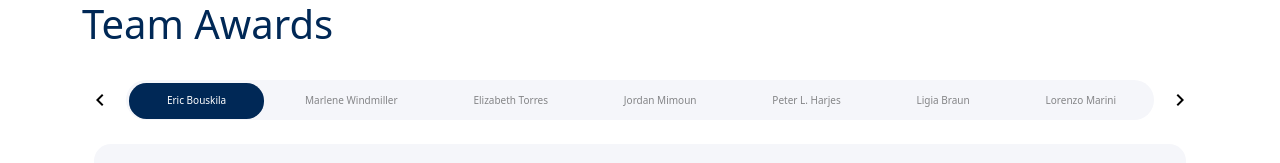
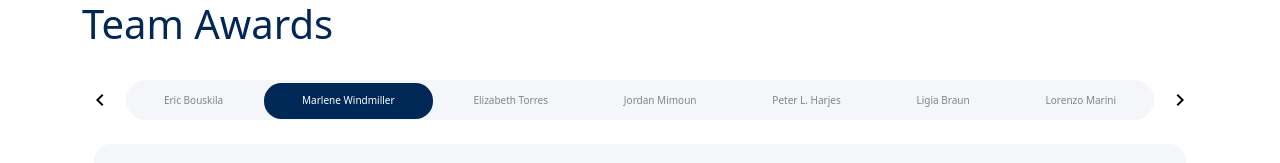
Before and after one commit to rhojda/Timeline-Bootstrap, a website: page index.html in a window 1280 px wide. Both pictures are taken after a click on the button "chevron_right". Shown: the top 163 px of the page. Drawn offline with nearby package versions, Linux system fonts and the light colour scheme.

Commit message:
Adding Javascript to pills

```diff
--- a/index.html
+++ b/index.html
@@ -94,12 +94,15 @@
         position: absolute;
     }
 
-    .active,
-    .pill_one {
+    .active{
         background-color: #002856;
         color: white;
         border-radius: 17.5px;
         margin: 3px;
+    }
+
+    #myPills .nav-item:not(.layout-active) {
+        display: none;
     }
 </style>
 
@@ -124,7 +127,7 @@
         <!-- Need help here with the javascript. Need to make arrows so that when they are clicked jumps to the next pill -->
         <div class="container" id="navigation">
             <div style="flex-grow: 0; display: flex;"><button
-                    style="border: none; background-color: white; display: flex;"><i
+                    style="border: none; background-color: white; display: flex;" id="chevron_left"><i
                         class="material-icons">chevron_left</i></button></div>
             <div class="members" style="flex-grow: 1;">
                 <ul class="nav nav-pills nav-fill" id="myPills">
@@ -153,7 +156,7 @@
             </div>
 
             <div style="flex-grow: 0; display: flex;"><button
-                    style="border: none; background-color: white; display: flex;"><i
+                    style="border: none; background-color: white; display: flex;" id="chevron_right"><i
                         class="material-icons">chevron_right</i></button></div>
         </div>
 
@@ -672,7 +675,109 @@
 
         <script src="https://cdn.jsdelivr.net/npm/bootstrap@5.0.2/dist/js/bootstrap.bundle.min.js"
             integrity="sha384-MrcW6ZMFYlzcLA8Nl+NtUVF0sA7MsXsP1UyJoMp4YLEuNSfAP+JcXn/tWtIaxVXM" crossorigin="anonymous">
-            </script>
+        </script>
+
+    <script>
+
+        // Object containing the devices and their respective sizes and pill counts
+        // Modify the sizes and pill counts as needed
+        const devices = {
+            "mobile-L": {size: 425, pills: 2},
+            "tablet": {size: 768, pills: 5},
+            "laptop": {size: 1024, pills: 8},
+            "laptop-L": {size: 1440, pills: 8},
+            "4k": {size: 2560, pills: 8},
+            "8k": {size: 7680, pills: 8}
+        };
+
+        // Function to get the current width of the device's viewport
+        const getDeviceWidth = () => window.innerWidth;
+
+        // Function to get the device information based on the current viewport width
+        const deviceInfo = () => {
+            const width = getDeviceWidth();
+            return Object.values(devices).find((value) => {
+                if(width <= value.size){
+                    return value;
+                }
+            });
+        }
+
+        // Select all elements with the class 'nav-item' within the element with id 'myPills'
+        const pills = document.querySelectorAll('#myPills .nav-item');
+
+        // Get the active pills based on the device's pill count
+        const activePills = Array.from(pills).slice(0, deviceInfo().pills);
+        activePills.forEach((pill) => {
+            // Add the 'layout-active' class to each active pill
+            pill.classList.add('layout-active');
+        });
+
+        // Create a Set from the active pills
+        const pillsLayout = new Set(activePills);
+        // Get the number of elements in the pillsLayout Set
+        const layoutAmount = pillsLayout.size;
+
+        // Function to increase or decrease the active pill
+        const increseOrDecrease = (action) => {
+            // Select the currently active element within the element with id 'myPills'
+            const activePill = document.querySelector('#myPills .active');
+
+            // Get the index of the currently active pill within the pills NodeList
+            const activePillIndex = Array.from(pills).indexOf(activePill);
+
+            // If the action is 'increase'
+            if(action === 'increase'){
+                // Check if the active pill is not the last one
+                if(activePillIndex < pills.length - 1){
+                    // Remove the 'active' class from the current active pill
+                    activePill.classList.remove('active');
+                    // Add the 'active' class to the next pill
+                    pills[activePillIndex + 1].classList.add('active');
+                    // Add the next pill to the pillsLayout Set
+                    pillsLayout.add(pills[activePillIndex + 1]);
+                }
+            } else {
+                // If the action is not 'increase' (assumed to be 'decrease')
+                // Check if the active pill is not the first one
+                if(activePillIndex > 0){
+                    // Remove the 'active' class from the current active pill
+                    activePill.classList.remove('active');
+                    // Add the 'active' class to the previous pill
+                    pills[activePillIndex - 1].classList.add('active');
+                    // Add the previous pill to the pillsLayout Set
+                    pillsLayout.add(pills[activePillIndex - 1]);
+                }
+            }
+
+            // If the number of elements in pillsLayout exceeds the initial layoutAmount
+            if(pillsLayout.size > layoutAmount){
+                // Remove the first element from the pillsLayout Set
+                const [firstPill] = pillsLayout;
+                pillsLayout.delete(firstPill);
+            }
+
+            // Remove the 'layout-active' class from all pills that are not in the pillsLayout Set
+            pills.forEach((pill) => {
+                if(!pillsLayout.has(pill)){
+                    pill.classList.remove('layout-active');
+                }
+            });
+
+            // Add the 'layout-active' class to all pills in the pillsLayout Set
+            Array.from(pillsLayout).forEach((pill, index) => {
+                pill.classList.add('layout-active');
+            });
+        }
+
+        // Select the elements with ids 'chevron_left' and 'chevron_right'
+        const backArrow = document.querySelector('#chevron_left');
+        const nextArrow = document.querySelector('#chevron_right');
+
+        // Add click event listeners to the back and next arrows to call increseOrDecrease with 'decrease' and 'increase' actions respectively
+        backArrow.addEventListener('click', () => increseOrDecrease('decrease'));
+        nextArrow.addEventListener('click', () => increseOrDecrease('increase'));
+    </script>
 </body>
 
 </html>
```
